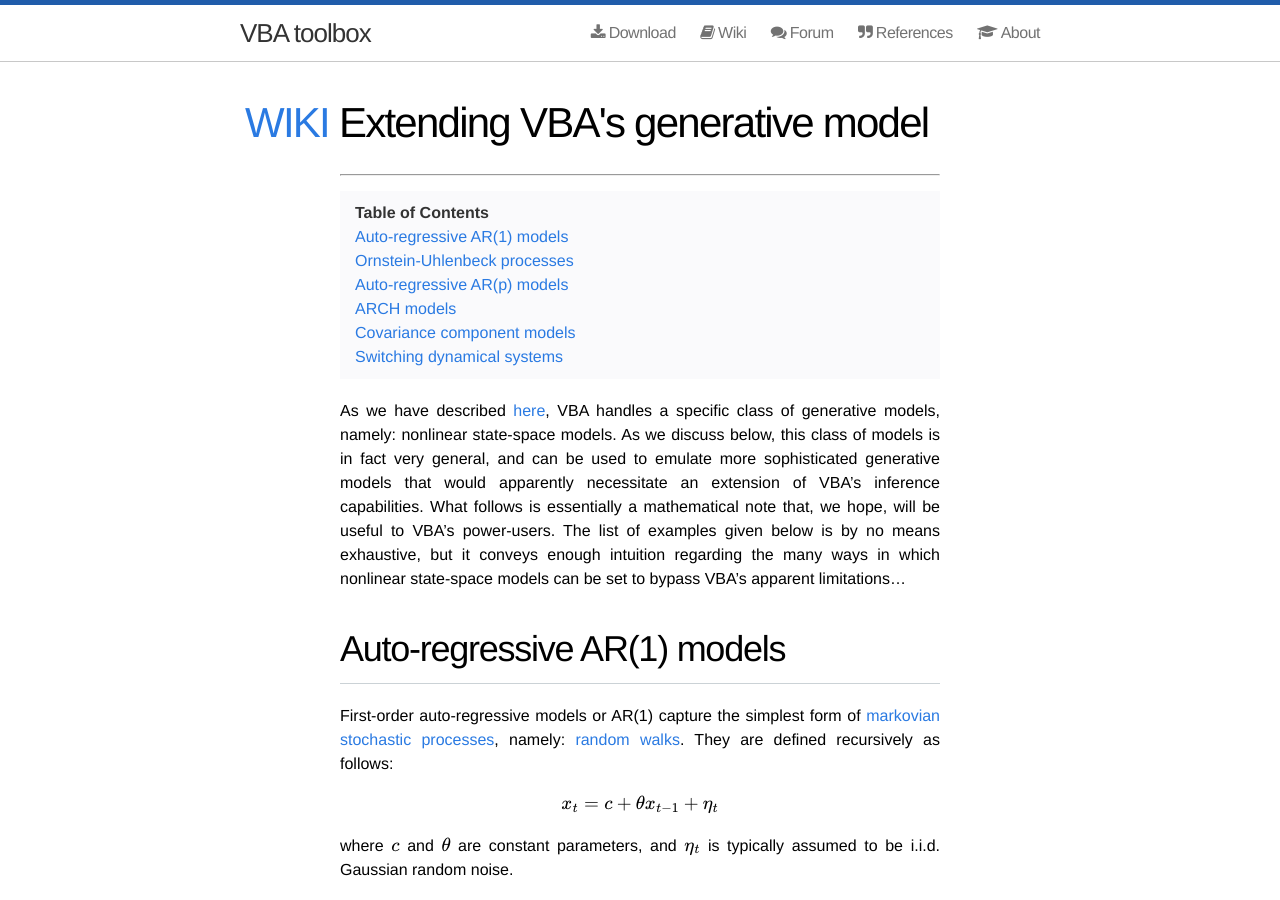
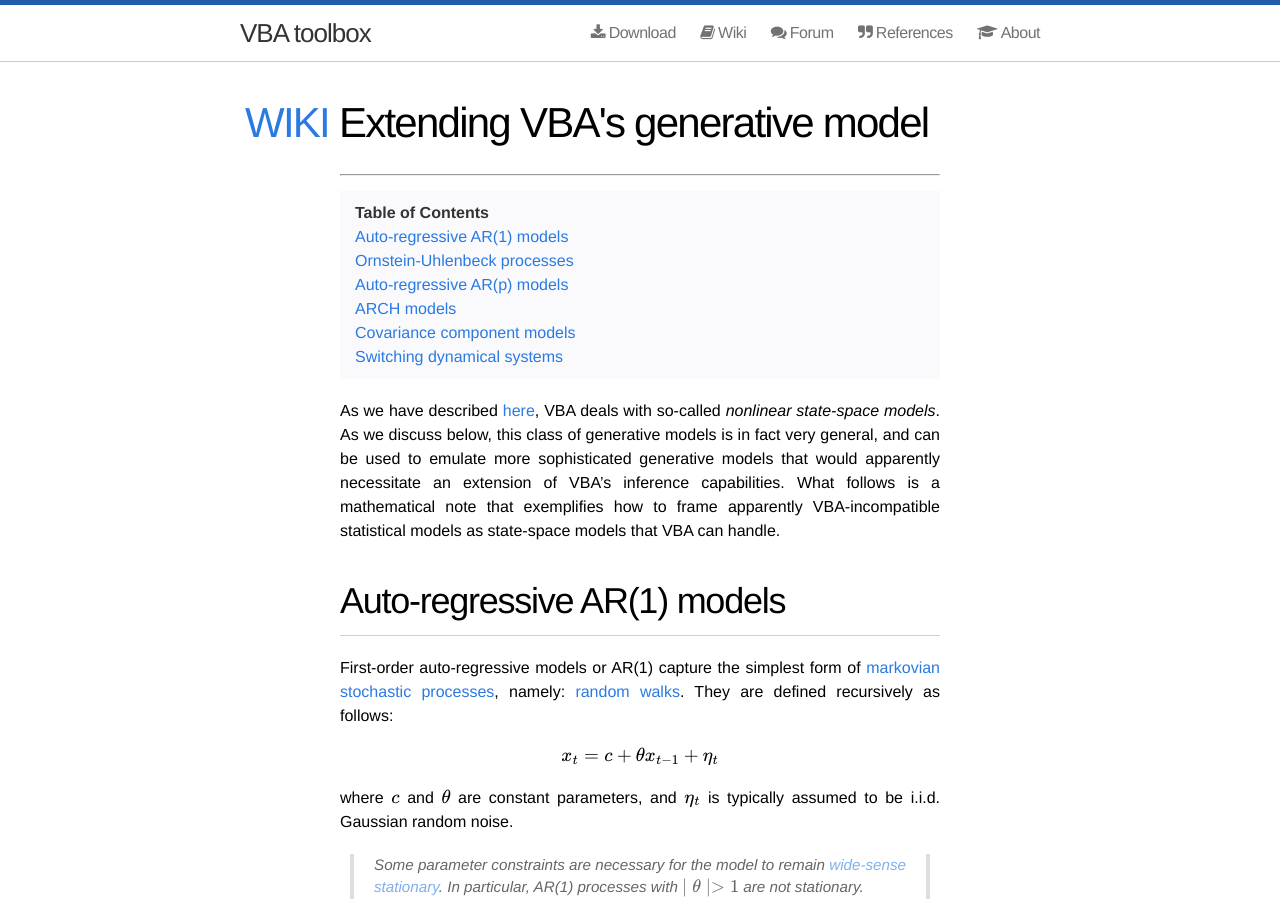
Before and after one commit to MBB-team/VBA-toolbox, a Jekyll site: the page built from _wiki/generativeModels.md, in a window 1280 px wide and 900 px high. Built offline with Jekyll 4.4.1, drawn with Linux system fonts in a browser that asks for light colours; nearby versions of some CDN libraries; formulas are drawn with MathJax 3.

Commit message:
Update generativeModels.md

```diff
--- a/_wiki/generativeModels.md
+++ b/_wiki/generativeModels.md
@@ -4,7 +4,7 @@ title: "Extending VBA's generative model"
 * Will be replaced with the ToC, excluding the "Contents" header
 {:toc}
 
-As we have described [here]({{ site.baseurl }}/wiki/Structure-of-VBA's-generative-model), VBA handles a specific class of generative models, namely: nonlinear state-space models. As we discuss below, this class of models is in fact very general, and can be used to emulate more sophisticated generative models that would apparently necessitate an extension of VBA's inference capabilities. What follows is essentially a mathematical note that, we hope, will be useful to VBA's power-users. The list of examples given below is by no means exhaustive, but it conveys enough intuition regarding the many ways in which nonlinear state-space models can be set to bypass VBA's apparent limitations...
+As we have described [here]({{ site.baseurl }}/wiki/Structure-of-VBA's-generative-model), VBA deals with so-called *nonlinear state-space models*. As we discuss below, this class of generative models is in fact very general, and can be used to emulate more sophisticated generative models that would apparently necessitate an extension of VBA's inference capabilities. What follows is a mathematical note that exemplifies how to frame apparently VBA-incompatible statistical models as state-space models that VBA can handle.
 
 
 # Auto-regressive AR(1) models
@@ -15,7 +15,7 @@ $$x_t= c+ \theta x_{t-1} +\eta_t$$
 
 where $$c$$ and $$\theta$$ are constant parameters, and $$\eta_t$$ is typically assumed to be i.i.d. Gaussian random noise.
 
-> Some parameter constraints are necessary for the model to remain [wide-sense stationary](https://en.wikipedia.org/wiki/Stationary_process#Weak_or_wide-sense_stationarity). In particular, AR(1) processes with $$\mid \phi \mid >1$$ are not stationary.
+> Some parameter constraints are necessary for the model to remain [wide-sense stationary](https://en.wikipedia.org/wiki/Stationary_process#Weak_or_wide-sense_stationarity). In particular, AR(1) processes with $$\mid \theta \mid >1$$ are not stationary.
 
 Note that, in the seminal definition of AR(1) processes, the variable $$x_t$$ is directly observable. This corresponds to a specific case of nonlinear state-space models, where the evolution function of hidden states is given by $$f(x_t)=c+\theta x_t$$, and the observation function is trivial and given by $$g(x_t) = x_t$$ with a measurement noise precision $$\sigma \rightarrow \infty$$. Practically speaking, one can use high values for measurement noise precision (e.g. $$10^4$$).
 
```
